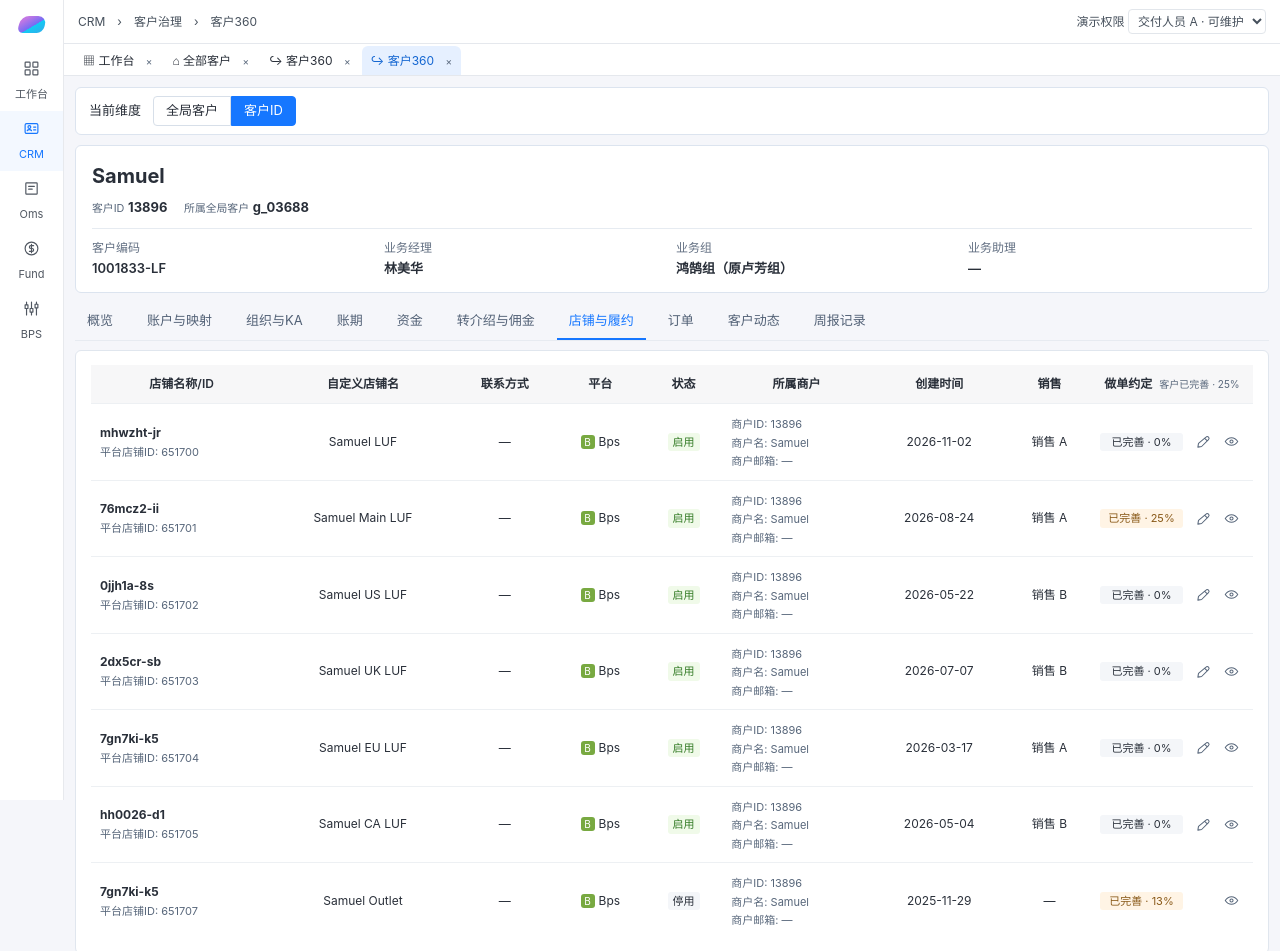
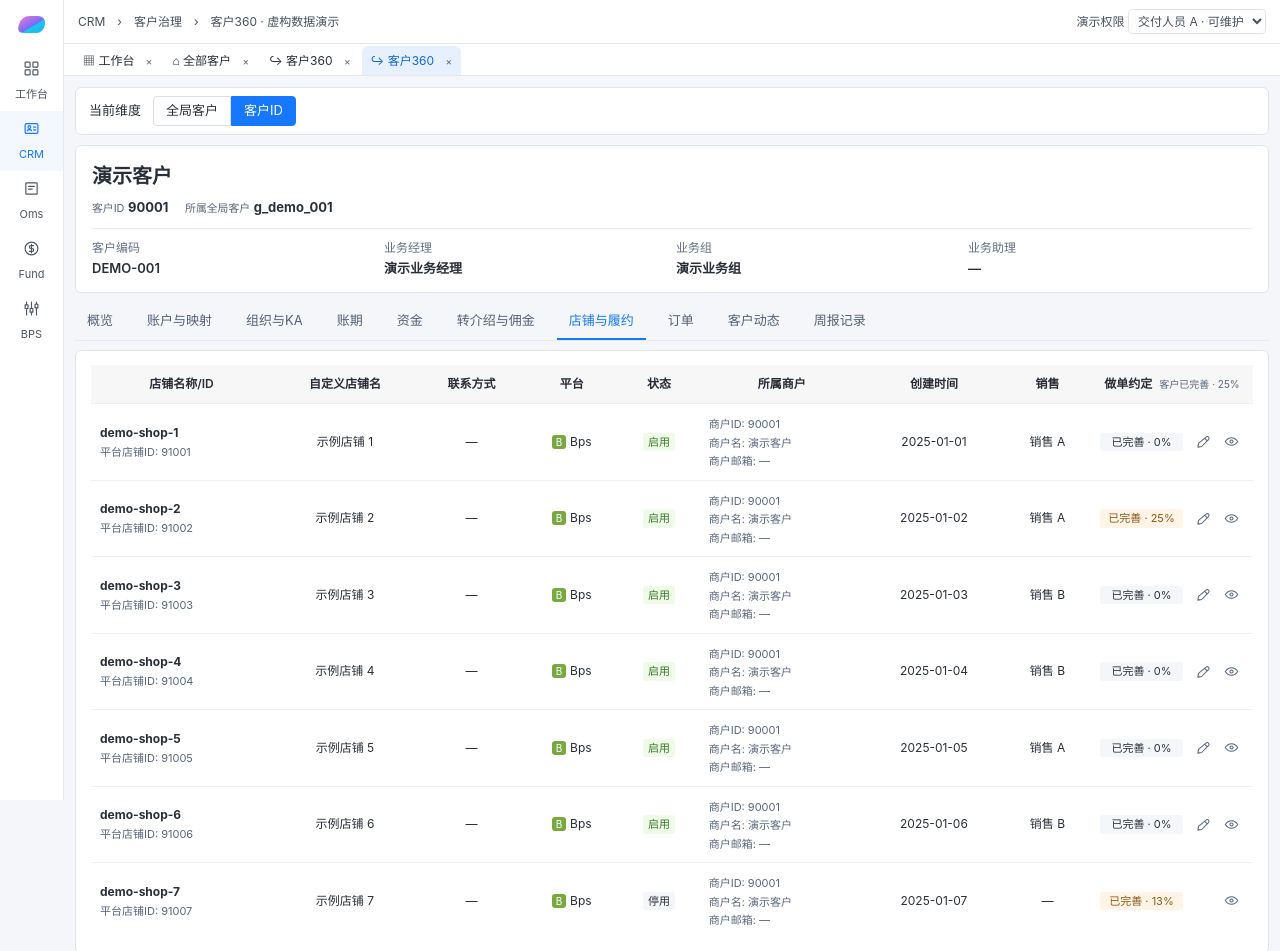
Before and after one commit to vita49999/BBF, a plain HTML site: page index.html in a window 1280 px wide. Shown: the top 951 px of the page. Drawn offline with Linux system fonts and the light colour scheme.

Commit message:
Retain fictional demo data in the public V4.3 preview

```diff
--- a/index.html
+++ b/index.html
@@ -328,15 +328,15 @@ dialog.drawer{position:fixed;inset:0 0 0 auto;margin:0;width:min(1100px,100vw);h
   <div><span data-icon="box"></span>Oms</div><div><span data-icon="fund"></span>Fund</div><div><span data-icon="tune"></span>BPS</div>
 </aside>
 <header class="crm-head line spread">
-  <div>CRM　›　客户治理　›　客户360</div>
+  <div>CRM　›　客户治理　›　客户360 · 虚构数据演示</div>
   <label>演示权限 <select id="role"><option value="delivery">交付人员 A · 可维护</option><option value="viewer">授权人员 · 仅查看</option></select></label>
 </header>
 <div class="worktabs" aria-label="工作页签"><span>▦ 工作台 <small>×</small></span><span>⌂ 全部客户 <small>×</small></span><span>↪ 客户360 <small>×</small></span><span class="current" aria-current="page">↪ 客户360 <small>×</small></span></div>
 <main>
   <div class="crm-dimension line">当前维度 <div class="seg" aria-label="当前维度"><button data-dimension="global" aria-pressed="false">全局客户</button><button data-dimension="id" aria-pressed="true">客户ID</button></div></div>
   <div class="crm-profile">
-    <h1 id="profileName">Samuel</h1><p id="profileIds"><small>客户ID</small> <b>13896</b>　 <small>所属全局客户</small> <b>g_03688</b></p>
-    <dl><div><dt>客户编码</dt><dd>1001833-LF</dd></div><div><dt>业务经理</dt><dd>林美华</dd></div><div><dt>业务组</dt><dd>鸿鹄组（原卢芳组）</dd></div><div><dt>业务助理</dt><dd>—</dd></div></dl>
+    <h1 id="profileName">演示客户</h1><p id="profileIds"><small>客户ID</small> <b>90001</b>　 <small>所属全局客户</small> <b>g_demo_001</b></p>
+    <dl><div><dt>客户编码</dt><dd>DEMO-001</dd></div><div><dt>业务经理</dt><dd>演示业务经理</dd></div><div><dt>业务组</dt><dd>演示业务组</dd></div><div><dt>业务助理</dt><dd>—</dd></div></dl>
   </div>
   <nav id="crmTabs" class="crm-tabs" role="tablist" aria-label="客户360"></nav>
   <div id="crmContext" class="card" role="tabpanel" hidden></div>
@@ -430,13 +430,13 @@ const supplements = {
   accountType:[["accountDays","自定义天数","补充说明自定义天数，如 15 天","自定义天数"]]
 };
 const shops = [
-  ["651700","mhwzht-jr","Samuel LUF","—","Bps","2026-11-02","销售 A"],
-  ["651701","76mcz2-ii","Samuel Main LUF","—","Bps","2026-08-24","销售 A"],
-  ["651702","0jjh1a-8s","Samuel US LUF","—","Bps","2026-05-22","销售 B"],
-  ["651703","2dx5cr-sb","Samuel UK LUF","—","Bps","2026-07-07","销售 B"],
-  ["651704","7gn7ki-k5","Samuel EU LUF","—","Bps","2026-03-17","销售 A"],
-  ["651705","hh0026-d1","Samuel CA LUF","—","Bps","2026-05-04","销售 B"],
-  ["651707","7gn7ki-k5","Samuel Outlet","—","Bps","2025-11-29","—"]
+  ["91001","demo-shop-1","示例店铺 1","—","Bps","2025-01-01","销售 A"],
+  ["91002","demo-shop-2","示例店铺 2","—","Bps","2025-01-02","销售 A"],
+  ["91003","demo-shop-3","示例店铺 3","—","Bps","2025-01-03","销售 B"],
+  ["91004","demo-shop-4","示例店铺 4","—","Bps","2025-01-04","销售 B"],
+  ["91005","demo-shop-5","示例店铺 5","—","Bps","2025-01-05","销售 A"],
+  ["91006","demo-shop-6","示例店铺 6","—","Bps","2025-01-06","销售 B"],
+  ["91007","demo-shop-7","示例店铺 7","—","Bps","2025-01-07","—"]
 ];
 const products = [
   ["SKU","BF-SKU-1001","帆布收纳袋"],["SKU","BF-SKU-1002","旅行收纳盒"],
@@ -453,14 +453,14 @@ const iconPaths = {
   tune:'<path d="M5 3v4m0 5v9m7-18v9m0 5v4m7-18v3m0 5v10M3 7h4v5H3zm7 5h4v5h-4zm7-6h4v5h-4z"/>'
 };
 const icon = name => `<svg viewBox="0 0 24 24" aria-hidden="true" class="icon-stroke">${iconPaths[name]}</svg>`;
-const merchantId = "13896";
+const merchantId = "90001";
 const businessType = "BPS";
 const recordKey = id => [merchantId,id,businessType].join(":");
 const initial = {
-  merchantStatus:"active",shopStatus:{"651707":"disabled"},records:{
-    [recordKey("651701")]:{values:{trigger:"客户通知后做",stock:"客户自备货"},who:"交付人员 B",when:"2026-11-24 14:20"},
-    [recordKey("651703")]:{values:{dispatch:"确认后 48 小时内发货"},who:"交付人员 A",when:"2026-11-24 15:30"},
-    [recordKey("651707")]:{values:{payment:"预付",packing:"订单需使用无标识包装。"},who:"交付人员 B",when:"2026-11-20 11:10"}
+  merchantStatus:"active",shopStatus:{"91007":"disabled"},records:{
+    [recordKey("91002")]:{values:{trigger:"客户通知后做",stock:"客户自备货"},who:"交付人员 B",when:"2025-01-08 14:20"},
+    [recordKey("91004")]:{values:{dispatch:"示例：确认后两个工作日发货"},who:"交付人员 A",when:"2025-01-08 15:30"},
+    [recordKey("91007")]:{values:{payment:"预付",packing:"示例：使用标准纸箱。"},who:"交付人员 B",when:"2025-01-08 11:10"}
   }
 };
 const key = "bff-crm-customer360-agreement-v4.3-aligned";
@@ -485,7 +485,7 @@ try {
 const fields = modules.flatMap(module => module.fields);
 const suggested = [...fields.filter(field=>field[3]).map(field=>field[0]),"scope","stock","payment"];
 const scopeOptions=[["manual","手工输入 SKU / SPU"],["library","从产品库选择"],["all","全店铺"]];
-const stockOptions=["灏仟亿备货","代客户备货","客户自备货"];
+const stockOptions=["演示供应商备货","代客户备货","客户自备货"];
 const paymentOptions=["公司买货","提前全额付款","分期按比例付","分批随履约单付","客户买货"];
 const ruleOptions=[
   ["method","备货方式",stockOptions,true],
@@ -521,7 +521,7 @@ function getRecord(id) {
     cards.unshift({source:all?"all":scope?"manual":"",type:scope&&!all?"SKU":"",code:scope&&!all?scope:"",method:stock,payment});
   }
   if(cards.length) values.rules=cards.map(({source="",type="",code="",productName="",method="",payment="",frequency="",frequencyNote="",shortage="",note="",files=[]})=>({
-    source,type:code?type:"",code,productName:productName||lookupProductName(code),method:method==="瀚仟亿备货"?"灏仟亿备货":method,payment,frequency,frequencyNote,shortage,note,files
+    source,type:code?type:"",code,productName:productName||lookupProductName(code),method:method==="瀚仟亿备货"?"演示供应商备货":method,payment,frequency,frequencyNote,shortage,note,files
   }));
   return {...record,values};
 }
@@ -597,7 +597,7 @@ function render() {
     return `<tr>
       <td><strong>${name}</strong><small>平台店铺ID: ${id}</small></td><td>${alias}</td><td>${contact}</td><td><span class="platform-badge">B</span>${platform}</td>
       <td><span class="tag ${status==="active"?"live":""}">${statusLabels[status]}</span></td>
-      <td><small>商户ID: 13896</small><small>商户名: Samuel</small><small>商户邮箱: —</small></td>
+      <td><small>商户ID: 90001</small><small>商户名: 演示客户</small><small>商户邮箱: —</small></td>
       <td>${created}</td><td>${sales}</td><td><span class="agreement-cell">${statusTag(completion)}${actions(id)}</span></td></tr>`;
   }).join("");
 }
@@ -757,7 +757,7 @@ function readOnlyField([id,label,type],values) {
   return detailRow(label,main,notes,type==="area"||["channel","hours","confirm"].includes(id));
 }
 function shopBrief(shop) {
-  const items=[["商户名称","Samuel"],["商户 ID",merchantId],["店铺名称",shop[1]],["店铺 ID",shop[0]]];
+  const items=[["商户名称","演示客户"],["商户 ID",merchantId],["店铺名称",shop[1]],["店铺 ID",shop[0]]];
   $("shopBrief").innerHTML=items.map(([label,value])=>`<div class="summary-item"><span>${label}</span><strong>${esc(value)}</strong></div>`).join("")+`<div class="progress-info"><div class="progress-top"><span>当前店铺完善度</span><strong id="shopPercent">0%</strong><em id="shopCount">0/8 项已完善</em></div><div class="progress-track"><i id="shopBar"></i></div></div>`;
 }
 function drawForm() {
@@ -1058,9 +1058,9 @@ document.querySelector("main").addEventListener("click",event=>{
 });
 const crmTabs=["概览","账户与映射","组织与KA","账期","资金","转介绍与佣金","店铺与履约","订单","客户动态","周报记录"];
 const crmContext=[
-  [["客户ID","13896"],["客户名称","Samuel"],["全局客户","g_03688"],["代发币种","USD"]],
-  [["客户ID","13896"],["所属全局客户","g_03688"],["关联应用","Bps"]],
-  [["业务经理","林美华"],["业务组","鸿鹄组（原卢芳组）"],["业务助理","—"]],
+  [["客户ID","90001"],["客户名称","演示客户"],["全局客户","g_demo_001"],["代发币种","USD"]],
+  [["客户ID","90001"],["所属全局客户","g_demo_001"],["关联应用","Bps"]],
+  [["业务经理","演示业务经理"],["业务组","演示业务组"],["业务助理","—"]],
   [["账期状态","—"],["时间账期","—"],["额度账期","—"],["备货账期","—"]],
   [["币种","USD"],["可用余额","—"],["冻结金额","—"]],
   [["介绍人","—"],["佣金规则","—"]],
@@ -1098,8 +1098,8 @@ document.querySelector(".crm-dimension").onclick=event=>{
   if(!button)return;
   const global=button.dataset.dimension==="global";
   for(const item of document.querySelectorAll("[data-dimension]")) item.setAttribute("aria-pressed",String(item===button));
-  $("profileName").textContent=global?"g_03688":"Samuel";
-  $("profileIds").innerHTML=global?"<small>全局客户</small> <b>g_03688</b>　<small>关联客户ID</small> <b>13896</b>":"<small>客户ID</small> <b>13896</b>　 <small>所属全局客户</small> <b>g_03688</b>";
+  $("profileName").textContent=global?"g_demo_001":"演示客户";
+  $("profileIds").innerHTML=global?"<small>全局客户</small> <b>g_demo_001</b>　<small>关联客户ID</small> <b>90001</b>":"<small>客户ID</small> <b>90001</b>　 <small>所属全局客户</small> <b>g_demo_001</b>";
 };
 for(const item of document.querySelectorAll("[data-icon]")) item.innerHTML=icon(item.dataset.icon);
 $("role").onchange=render;
```
